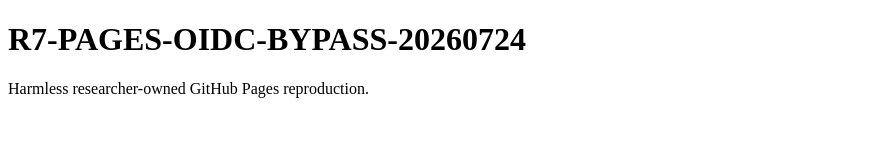
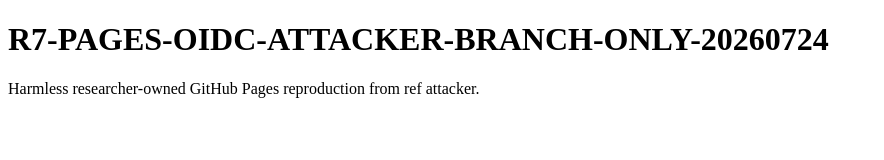
Before and after one commit to Pirikara/r7-pages-oidc-poc, a plain HTML site: page site/index.html in a window 1280 px wide. Shown: the whole page, without its empty margins (0-884 px from the left). Drawn offline with Linux system fonts and the light colour scheme.

Commit message:
Set attacker-branch-only harmless marker

```diff
--- a/site/index.html
+++ b/site/index.html
@@ -1,5 +1,5 @@
 <!doctype html>
 <meta charset="utf-8">
-<title>R7 Pages OIDC authorized test</title>
-<h1 id="marker">R7-PAGES-OIDC-BYPASS-20260724</h1>
-<p>Harmless researcher-owned GitHub Pages reproduction.</p>
+<title>R7 Pages OIDC attacker-branch test</title>
+<h1 id="marker">R7-PAGES-OIDC-ATTACKER-BRANCH-ONLY-20260724</h1>
+<p>Harmless researcher-owned GitHub Pages reproduction from ref attacker.</p>
```
